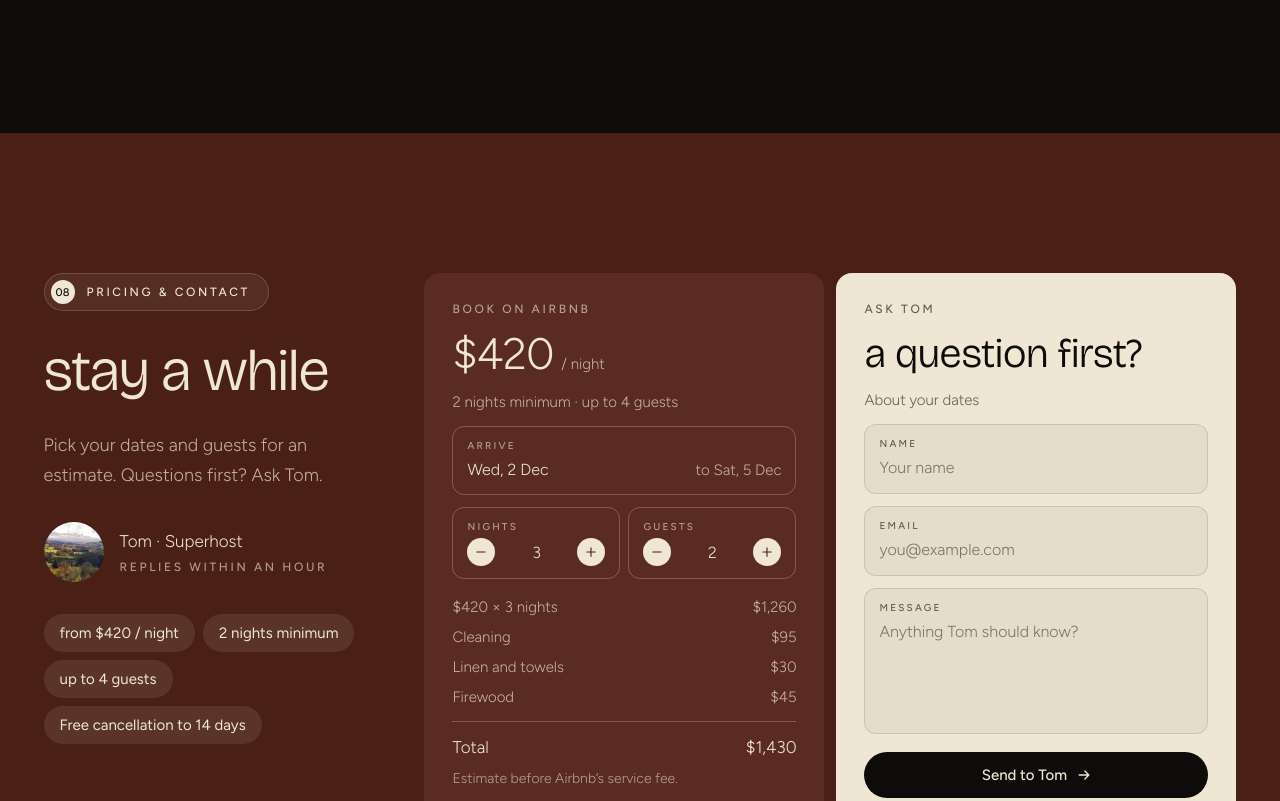
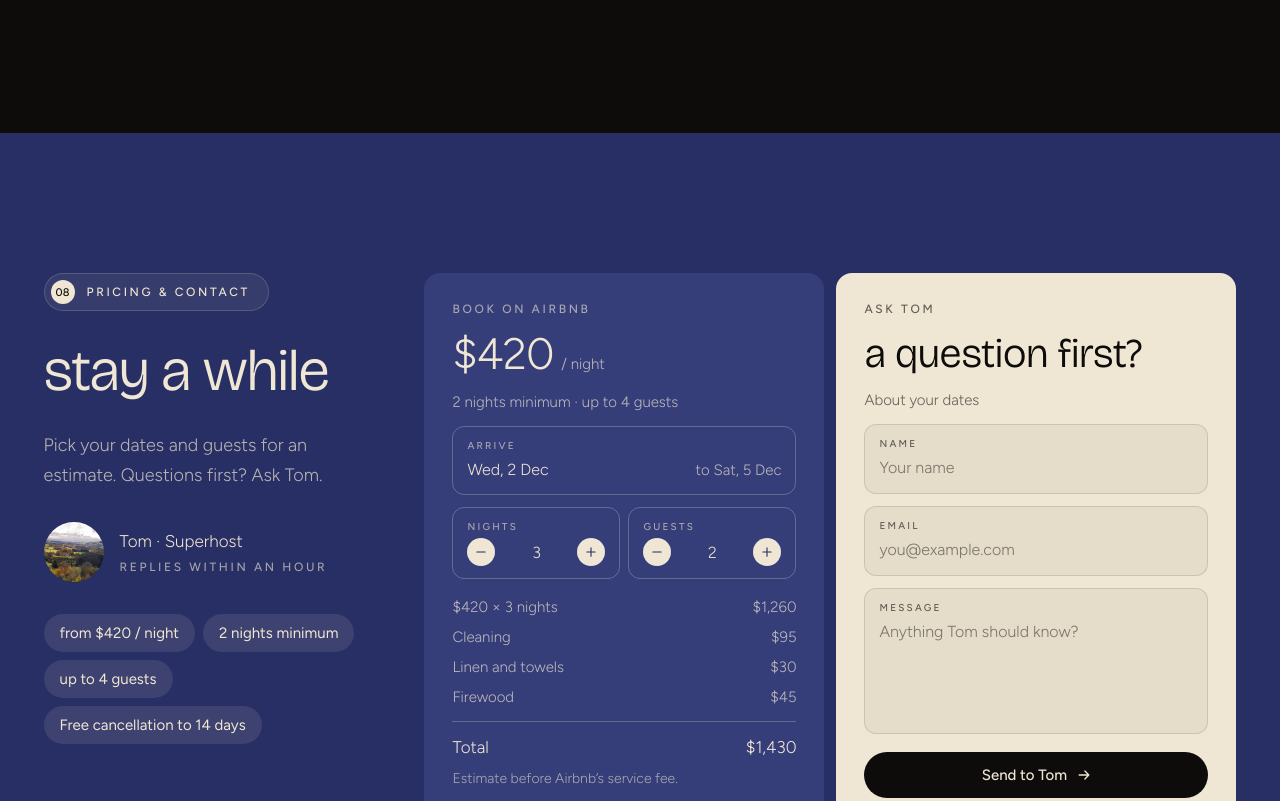
Before and after one commit to Design-Responsible/Sunono-Retreat_Beyondsite, an Astro site: page / in a window 1280 px wide. Shown: the part 10261-11062 px from the top of the page. Built offline with nearby package versions, Linux system fonts and the light colour scheme; Astro itself is replaced by a stand-in of ours.

Commit message:
Pricing & contact on brand navy; price card a shade lighter
Co-Authored-By: Claude Opus 5.5 <noreply@anthropic.com>
Claude-Session: https://claude.ai/code/session_01Aj323yB7RvRLZnE4U1LVQF

```diff
--- a/src/components/Book.astro
+++ b/src/components/Book.astro
@@ -3,7 +3,7 @@ import { book, guestbook } from '../data/content';
 import SectionLabel from './SectionLabel.astro';
 import Icon from './Icon.astro';
 ---
-<section id="book" class="section bg-rust bk">
+<section id="book" class="section bg-navy bk">
   <div class="wrap">
     <div class="grid">
       <div class="left">
--- a/src/styles/global.css
+++ b/src/styles/global.css
@@ -93,7 +93,7 @@ p, h1, h2, h3 { margin: 0; font-weight: inherit; }
   --line: rgb(255 255 255 / .45); --glass: rgb(255 255 255 / .16); --glass-line: rgb(255 255 255 / .4); --card: rgb(255 255 255 / .1);
   --rust: var(--red); --rust-deep: #bd3239; /* cards sit a shade deeper than the red */ }
 .bg-night { background: var(--night); }
-.bg-navy { background: var(--navy); }
+.bg-navy { background: var(--navy); --rust: var(--navy); --rust-deep: #363e7a; /* cards a shade lighter than navy */ }
 .section-head { display: flex; flex-direction: column; gap: 28px; }
 .head-row { display: flex; justify-content: space-between; align-items: flex-end; gap: 40px; flex-wrap: wrap; }
 
```
